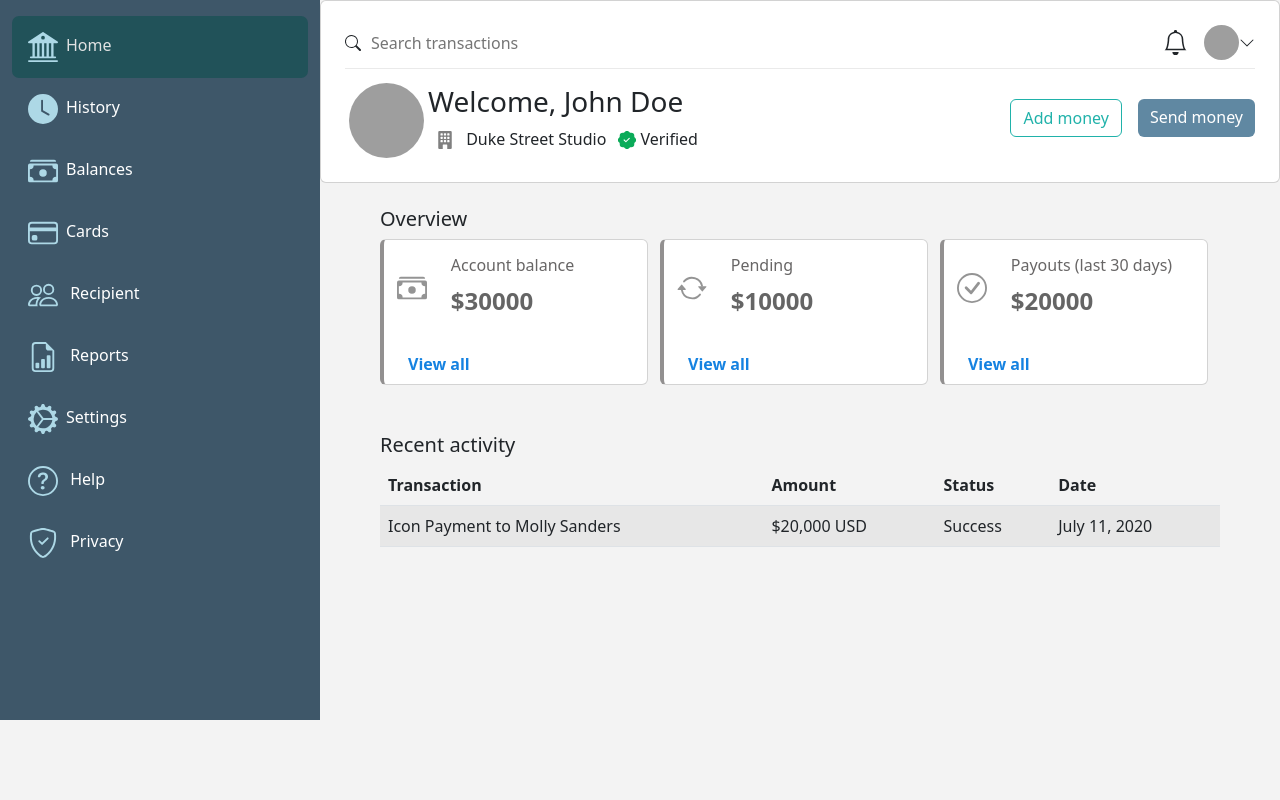
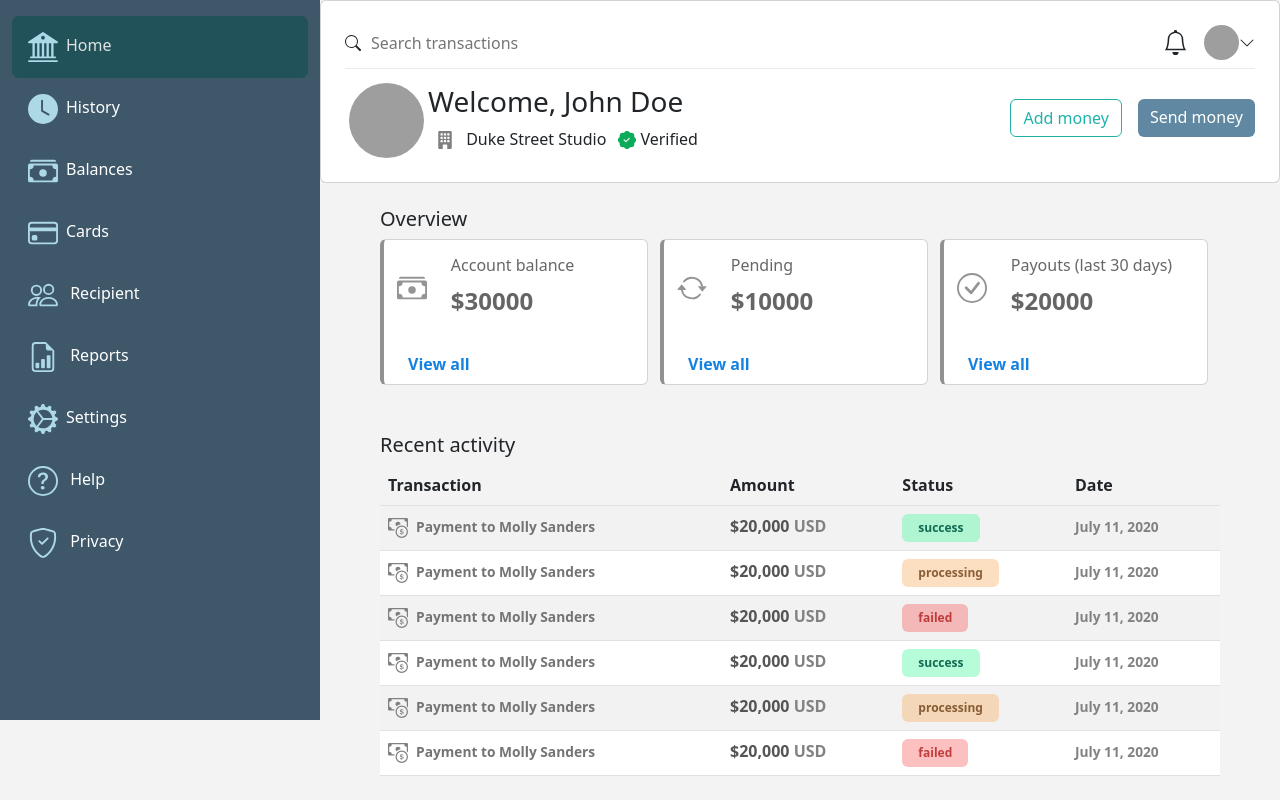
Before and after one commit to maziigwe/finacial_app, a React (Create React App) app: page / in a window 1280 px wide. Built offline with nearby package versions, Linux system fonts and the light colour scheme; grey boxes are pictures that could not be loaded.

Commit message:
finished transaction history

```diff
--- a/src/component/TransactionHistoryItem.jsx
+++ b/src/component/TransactionHistoryItem.jsx
@@ -1,13 +1,28 @@
 import React from "react";
+import { CashCoin } from "react-bootstrap-icons";
 import "./transactionhistoryitem.css";
 
-export const TransactionHistoryItem = () => {
+export const TransactionHistoryItem = ({ status = "processing" }) => {
+  const color = "gray";
+  const size = "20";
+  const classes = "me-2";
+
   return (
-    <tr>
-      <td scope="row">Icon Payment to Molly Sanders</td>
-      <td scope="row">$20,000 USD</td>
-      <td scope="row">Success</td>
-      <td scope="row">July 11, 2020</td>
+    <tr className="history-item-container">
+      <td scope="row">
+        <CashCoin className={classes} size={size} color={color} />
+        <span className="transaction_item">Payment to Molly Sanders</span>
+      </td>
+      <td scope="row">
+        <span className="amount_item"> $20,000</span>{" "}
+        <span className="amount_item_USD">USD</span>
+      </td>
+      <td scope="row">
+        <span className={"badge status_item p-2 px-3 " + status}>{status}</span>
+      </td>
+      <td scope="row">
+        <span className="date_item">July 11, 2020</span>
+      </td>
     </tr>
   );
 };
--- a/src/component/transactionhistoryitem.css
+++ b/src/component/transactionhistoryitem.css
@@ -0,0 +1,34 @@
+.history-item-container {
+  background-color: #ffffff;
+}
+.transaction_item {
+  color: #747474;
+  font-weight: bold;
+  font-size: 0.86rem;
+}
+.amount_item {
+  color: #555555;
+  font-weight: bold;
+}
+.amount_item_USD {
+  color: #848181;
+  font-weight: bold;
+}
+
+.status_item.badge.success {
+  background-color: #52f7a56b;
+  color: #045e46eb;
+}
+.status_item.badge.processing {
+  background-color: #f7a7525c;
+  color: #5e2e04b9;
+}
+.status_item.badge.failed {
+  background-color: #f752525d;
+  color: #aa0a0ab6;
+}
+.date_item {
+  color: #848181;
+  font-weight: 600;
+  font-size: 0.86rem;
+}
--- a/src/components/TransactionsHistory.js
+++ b/src/components/TransactionsHistory.js
@@ -3,5 +3,14 @@ import { TransactionHistoryItem } from "../component/TransactionHistoryItem";
 import "./transactionhistory.css";
 
 export const TransactionHistory = () => {
-  return <TransactionHistoryItem />;
+  return (
+    <>
+      <TransactionHistoryItem key="success" status="success" />
+      <TransactionHistoryItem key="processing" status="processing" />
+      <TransactionHistoryItem key="failed" status="failed" />
+      <TransactionHistoryItem key="success" status="success" />
+      <TransactionHistoryItem key="processing" status="processing" />
+      <TransactionHistoryItem key="failed" status="failed" />
+    </>
+  );
 };
```
